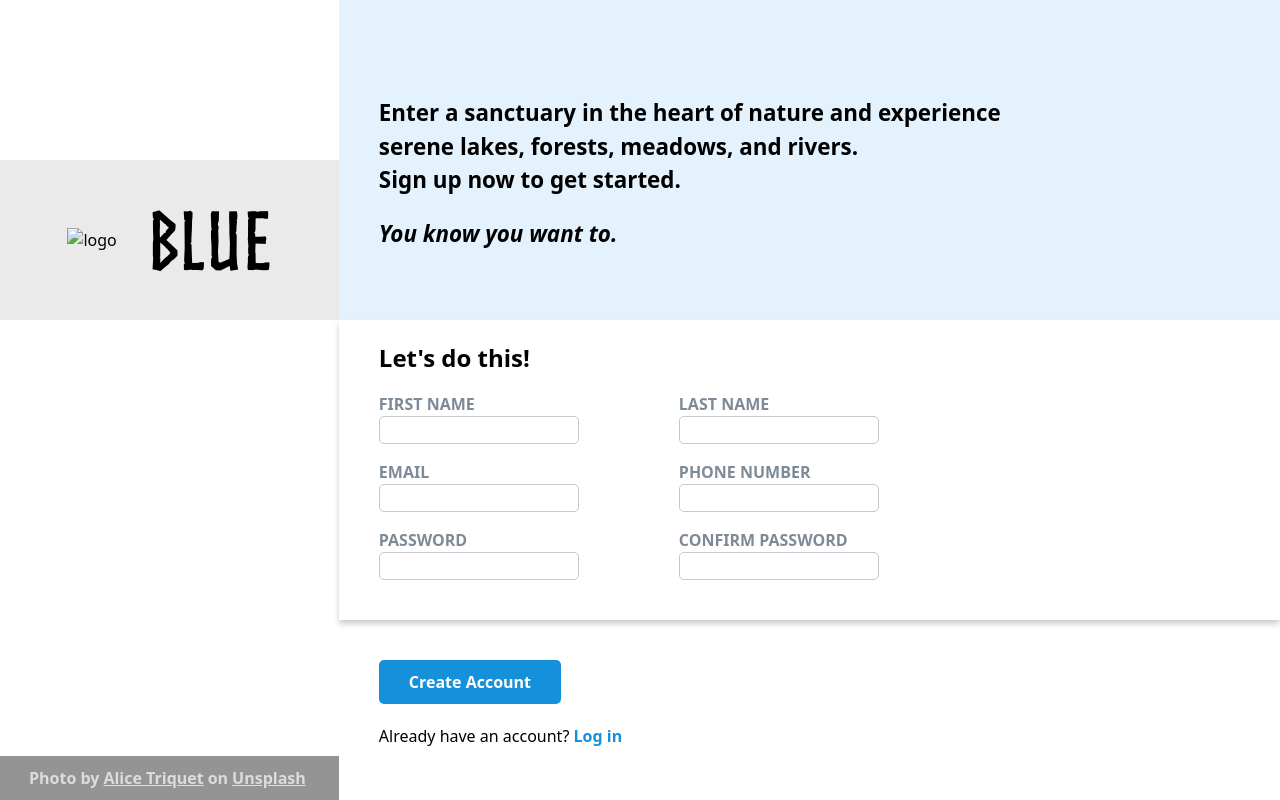
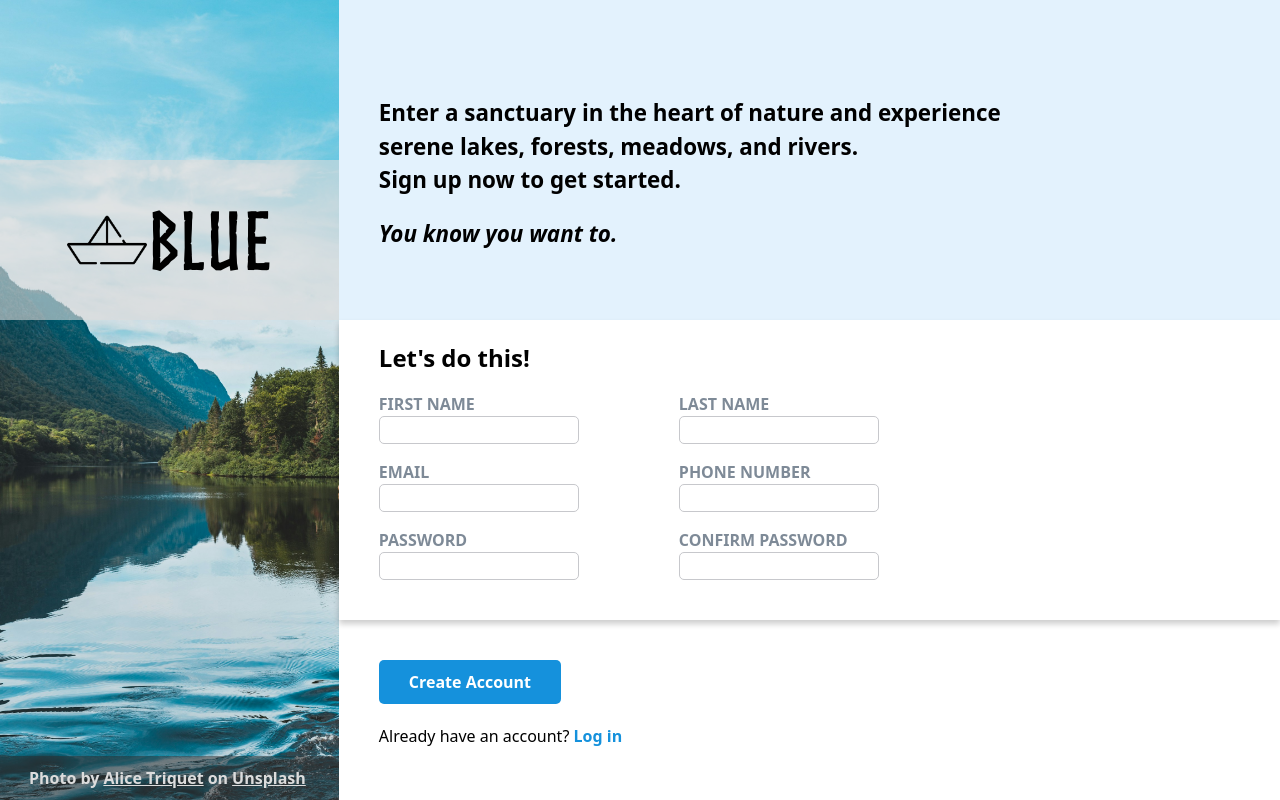
Before and after one commit to aksharb/signup-form, a plain HTML site: page index.html in a window 1280 px wide. Drawn offline with Linux system fonts and the light colour scheme; the site is published under a folder, as on GitHub Pages, so addresses that start at the root find nothing.

Commit message:
Update path names

```diff
--- a/index.html
+++ b/index.html
@@ -11,7 +11,7 @@
       <div class="left">
         <div class="logo-strip">
           <div class="logo">
-            <img src="/boat.png" alt="logo" />
+            <img src="boat.png" alt="logo" />
           </div>
           <div class="logo-text">BLUE</div>
         </div>
--- a/style.css
+++ b/style.css
@@ -102,7 +102,7 @@ h6 {
 .left {
   height: 100vh;
   width: 36vw;
-  background: url(/lake.jpg);
+  background: url(lake.jpg);
   background-size: cover;
   display: flex;
   flex-direction: column;
```
